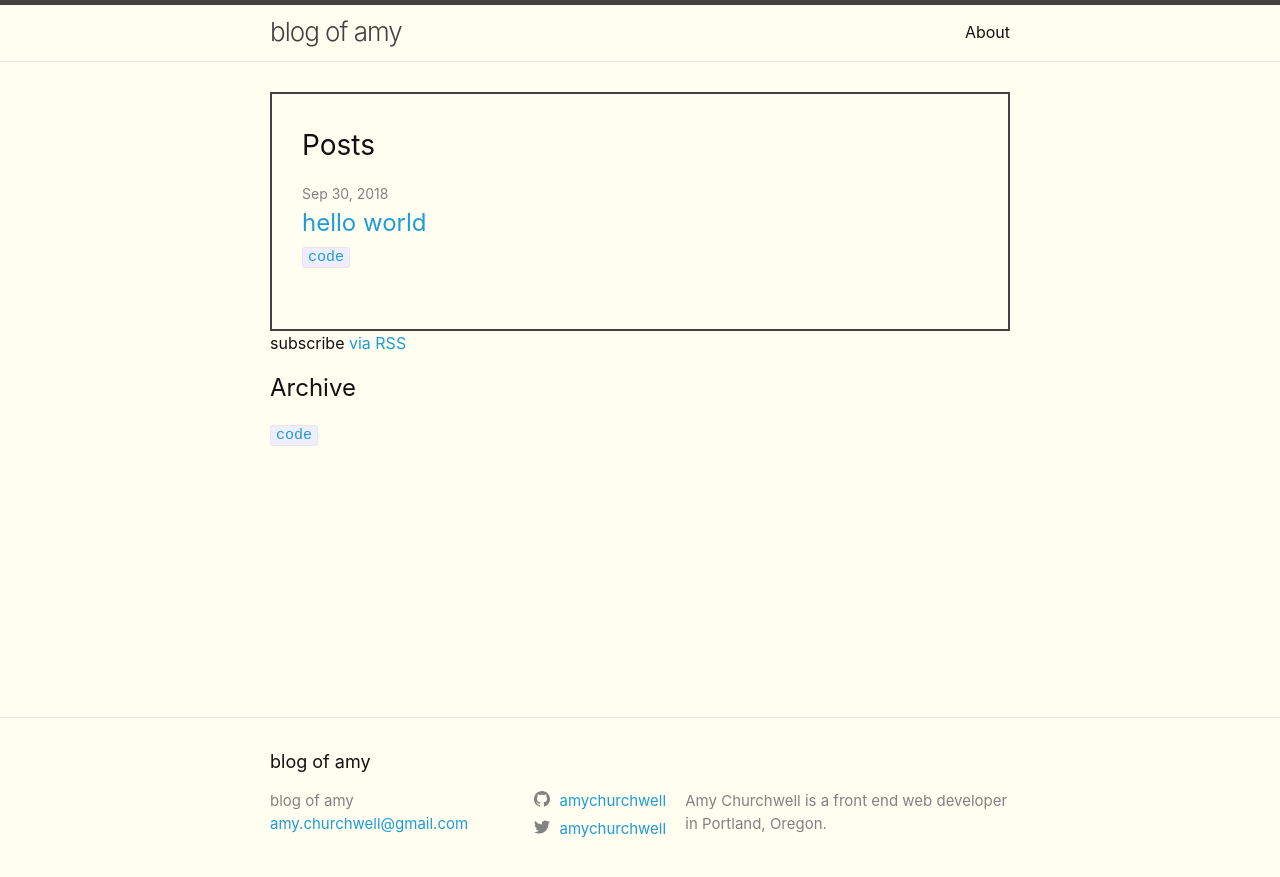
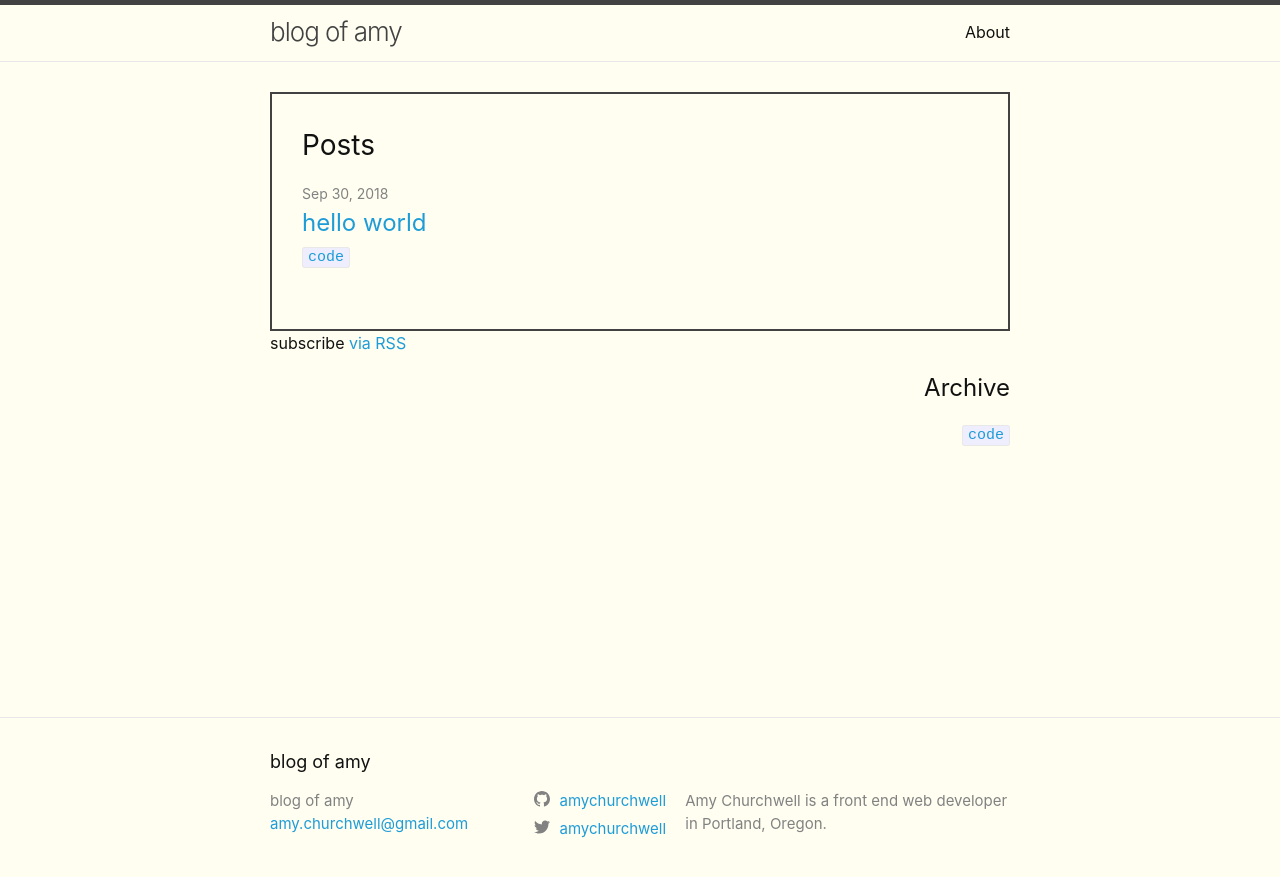
Before and after one commit to fu4303/portfolio-amychurchwell, a Jekyll site: the page built from index.md, in a window 1280 px wide. Shown: the top 877 px of the page. Built offline with Jekyll 4.4.1, drawn with Linux system fonts in a browser that asks for light colours.

Commit message:
archive rough styles

```diff
--- a/_layouts/home.html
+++ b/_layouts/home.html
@@ -21,7 +21,7 @@
             <a class="post-link" href="{{ post.url | relative_url }}">
               {{ post.title | escape }}
             </a>
-            <a href="/tag/{{ tagname }}"><code class="highligher-rouge"><nobr>{{ post.tags }}</nobr></code></a>
+            <a href="/tag/{{ post.tags }}"><code class="highligher-rouge"><nobr>{{ post.tags }}</nobr></code></a>
           </h3>
           {%- if site.show_excerpts -%}
             {{ post.excerpt }}
@@ -33,7 +33,8 @@
 
     <p class="rss-subscribe">subscribe <a href="{{ "/feed.xml" | relative_url }}">via RSS</a></p>
 
-    {% include archive.html %}
+    <div class="archive">
+      {% include archive.html %}
+    </div>
   {%- endif -%}
-
 </div>
--- a/_layouts/page.html
+++ b/_layouts/page.html
@@ -1,8 +1,9 @@
 ---
 layout: default
 ---
+
+<div class="container">
   <article class="post">
-
     <header class="post-header">
       <h1 class="post-title">{{ page.title | escape }}</h1>
     </header>
@@ -12,3 +13,4 @@
     </div>
 
   </article>
+</div>
--- a/_sass/minima/_layout.scss
+++ b/_sass/minima/_layout.scss
@@ -184,6 +184,10 @@
   @include relative-font-size(2);
 }
 
+.archive {
+  text-align: right;
+}
+
 .container {
   border: 2px solid $grey-color-dark;
   padding: $spacing-unit;
```
Also changed, not shown: tag/mozilla.md (added, +5 -0 lines). Lines whose indentation alone changed are shown as unchanged.
